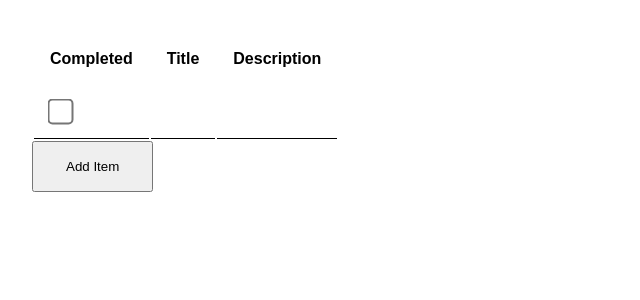
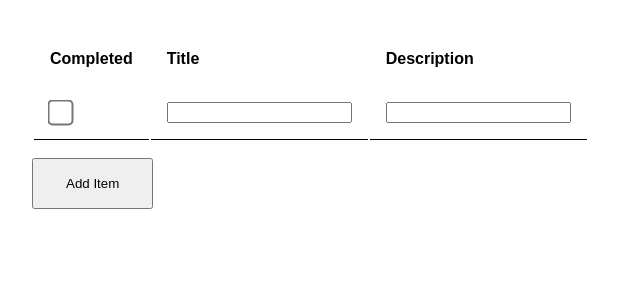
Before and after one commit to mccordgh/dont_you_dare_react_view, a React (Create React App) app: page / in a window 1280 px wide. Both pictures are taken after a click on the button "Add Item". Shown: the top 300 px of the page, without its empty margins (0-640 px from the left). Built offline with nearby package versions, Linux system fonts and the light colour scheme; no server answers.

Commit message:
Implement EditableInput component in List

```diff
--- a/src/Content/List/List.js
+++ b/src/Content/List/List.js
@@ -1,11 +1,13 @@
 import React, { Component } from 'react';
+
+import EditableInput from '../../Input/EditableInput';
 
 import './List.css';
 
 export default class List extends Component {
   render() {
     return (
-      <div>
+      <div className="list__wrapper">
         <table>
           <thead>
             <tr>
@@ -16,13 +18,40 @@ export default class List extends Component {
           </thead>
           <tbody>
             {
-              this.props.items.map(item => (
-                <tr  key={item._id}>
-                  <td><input type="checkbox" defaultChecked={item.completed} /></td>
-                  <td>{ item.title }</td>
-                  <td>{ item.description }</td>
-                </tr>
-              ))
+              this.props.items.map((item, index) => {
+                return (
+                  <tr key={index}>
+                    <td>
+                      <input
+                        onInput={this.props.completedCallback}
+                        data-index={index}
+                        type="checkbox"
+                        defaultChecked={item.completed}
+                      />
+                    </td>
+
+                    <td>
+                      <EditableInput
+                        text={item.title}
+                        changeCallback={this.props.titleChange}
+                        blurCallback={this.props.blurCallback}
+                        editing={item.editingTitle}
+                        index={index}
+                      />
+                    </td>
+
+                    <td>
+                      <EditableInput
+                        text={item.description}
+                        changeCallback={this.props.descriptionChange}
+                        blurCallback={this.props.blurCallback}
+                        editing={item.editingDescription}
+                        index={index}
+                      />
+                    </td>
+                  </tr>
+                )
+              })
             }
           </tbody>
         </table>
```
